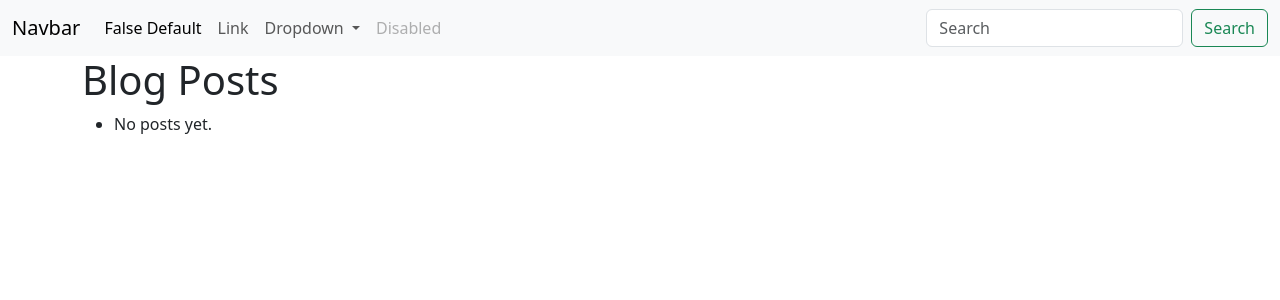
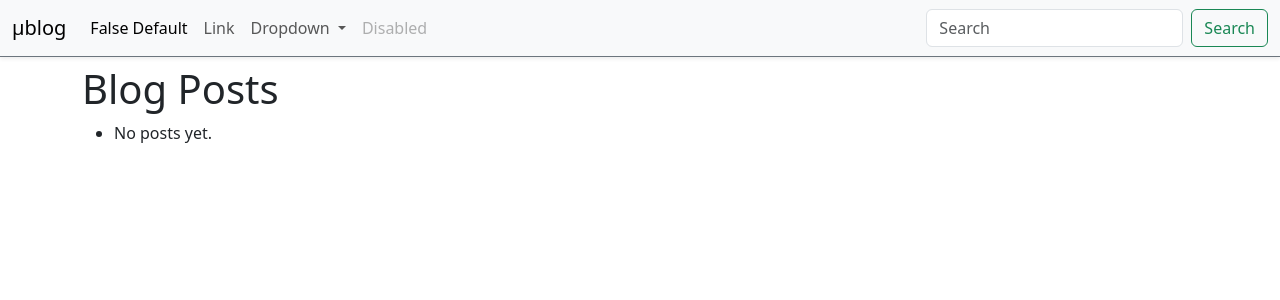
Before and after one commit to anthonymarkreynolds/django-microblog, a Django app: page /posts/ in a window 1280 px wide. Shown: the top 300 px of the page. Run offline with Django 4.2, Linux system fonts and the light colour scheme; data that the repository does not hold is empty; some libraries are stand-ins or nearby versions.

Commit message:
minor improvements

```diff
--- a/templates/base.html
+++ b/templates/base.html
@@ -18,9 +18,9 @@
     {# Display django.contrib.messages as Bootstrap alerts #}
     {% bootstrap_messages %}
 
-    <nav class="navbar navbar-expand-lg bg-body-tertiary">
-    <div class="container-fluid">
-        <a class="navbar-brand" href="#">Navbar</a>
+    <nav class="navbar navbar-expand-lg shadow-sm bg-light border-bottom border-secondary">
+    <div class="container-fluid ">
+        <a class="navbar-brand" href="{% url 'posts:post-list' %}">µblog</a>
         <button class="navbar-toggler" type="button" data-bs-toggle="collapse" data-bs-target="#navbarSupportedContent" aria-controls="navbarSupportedContent" aria-expanded="false" aria-label="Toggle navigation">
         <span class="navbar-toggler-icon"></span>
         </button>
@@ -62,7 +62,7 @@
     </div>
     </nav>
 
-    <div class="container">
+    <div class="container pt-2 pb-2">
         {% block content %}
         {% endblock %}
     </div class="container">
```
Also changed, not shown: posts/templates/posts/post_detail.html (+8 -2 lines).
